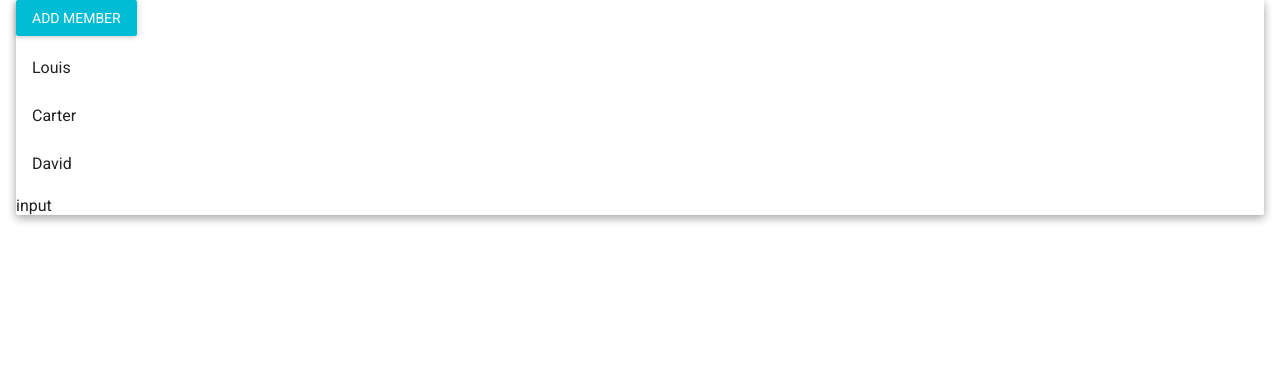
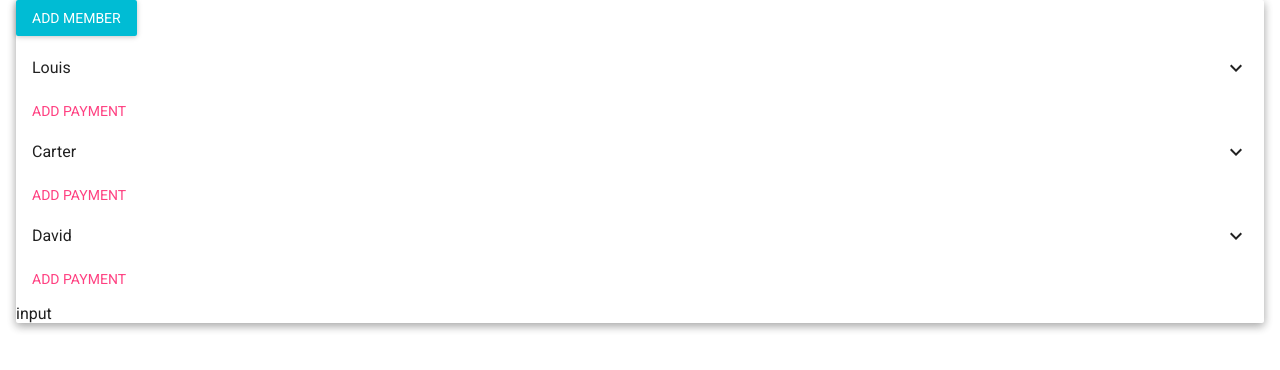
Before and after one commit to jbadan/tripcalc, a React (Create React App) app: page / in a window 1280 px wide. Shown: the top 370 px of the page. Built offline with nearby package versions, Linux system fonts and the light colour scheme.

Commit message:
add payment button

```diff
--- a/src/PersonList.js
+++ b/src/PersonList.js
@@ -2,30 +2,83 @@ import React, { Component } from 'react';
 
 //material-ui
 import {List, ListItem} from 'material-ui/List';
-
+import FlatButton from 'material-ui/FlatButton';
+import Dialog from 'material-ui/Dialog';
+import TextField from 'material-ui/TextField';
 
 class PersonList extends Component {
   constructor (props) {
     super(props)
     this.state = {
-      memberList: this.props.memberList
+      memberList: this.props.memberList,
+      dialogOpen: false
     }
   }
+  openDialog = () => {
+    this.setState({dialogOpen: true})
+  };
+  handleClose = () => {
+   this.setState({dialogOpen: false});
+ };
+
   render() {
+    const actions = [
+      <FlatButton
+        label="Cancel"
+        primary={true}
+        onClick={this.handleClose}
+      />,
+      <FlatButton
+        label="Submit"
+        primary={true}
+        keyboardFocused={true}
+        onClick={this.handleClose}
+      />,
+    ];
     return (
+      <div>
+      <Dialog
+          title="Add Payments"
+          actions={actions}
+          modal={false}
+          open={this.state.dialogOpen}
+          onRequestClose={this.handleClose}
+      >
+      <TextField
+         floatingLabelText="Amount"
+         type="number"
+         prefix='$'
+       />
+      </Dialog>
         <List>
         {this.props.memberList.map((person, index) => {
           return(
+            <div>
               <ListItem
                   key={index}
                   value={person}
                   primaryText={person.name}
                   primaryTogglesNestedList={true}
-              nestedItems={[]}
+                  nestedItems=
+                    {person.payments.map((payment, index) => {
+                      return(
+                        <ListItem
+                          key={index}
+                          primaryText={payment}
                         />
-        )}
-      )}
+                      )
+                  })}
+              />
+              <FlatButton
+                label="Add Payment"
+                secondary={true}
+                onClick={this.openDialog}
+              />
+            </div>
+          )
+        })}
         </List>
+      </div>
     );
   }
 }
```
Lines whose indentation alone changed are shown as unchanged.
